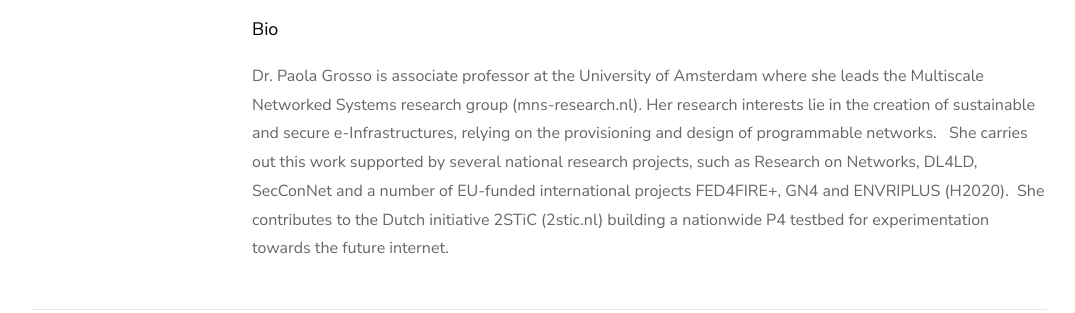
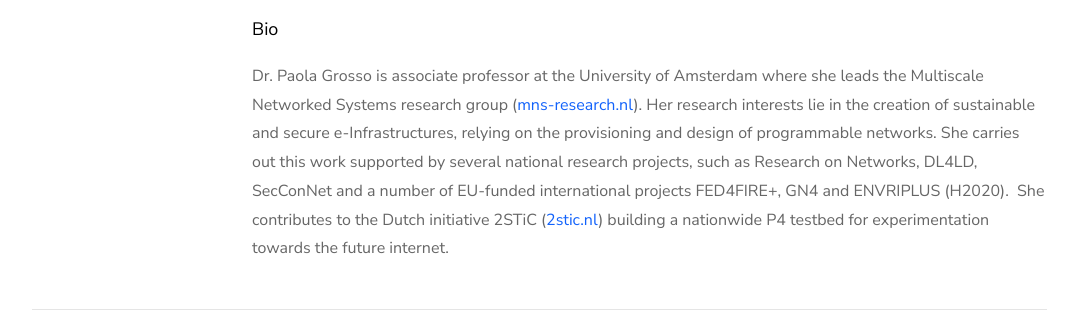
Before and after one commit to fofosdn/fofosdn.github.io, a website: page index.html in a window 1280 px wide. Shown: the part 2937-3250 px from the top of the page, without its empty margins (148-1223 px from the left). Drawn offline with Linux system fonts and the light colour scheme; files whose address does not match are found by name.

Commit message:
update paola ct

```diff
--- a/index.html
+++ b/index.html
@@ -265,13 +265,13 @@
 										towards a trusted Internet.</p>
 									<p class="location"><b>Bio</b></p>
 									<p>Dr. Paola Grosso is associate professor at the University of Amsterdam where
-										she leads the Multiscale Networked Systems research group (mns-research.nl).
+										she leads the Multiscale Networked Systems research group (<a href="https://mns-research.nl">mns-research.nl</a>).
 										Her research interests lie in the creation of sustainable and secure
 										e-Infrastructures, relying on the provisioning and design of
-										programmable networks.   She carries out this work supported by several
+										programmable networks. She carries out this work supported by several
 										national research projects, such as Research on Networks, DL4LD, SecConNet
 										and a number of EU-funded international projects FED4FIRE+, GN4 and
-										ENVRIPLUS (H2020).  She contributes to the Dutch initiative 2STiC (2stic.nl)
+										ENVRIPLUS (H2020).  She contributes to the Dutch initiative 2STiC (<a href="https://2stic.nl/">2stic.nl</a>)
 										building a nationwide P4 testbed for experimentation towards the future
 										internet.</p>
 									<!-- <h3 class="speaker-name">&mdash; <a href="#">Ryan Thompson</a> <span
```
